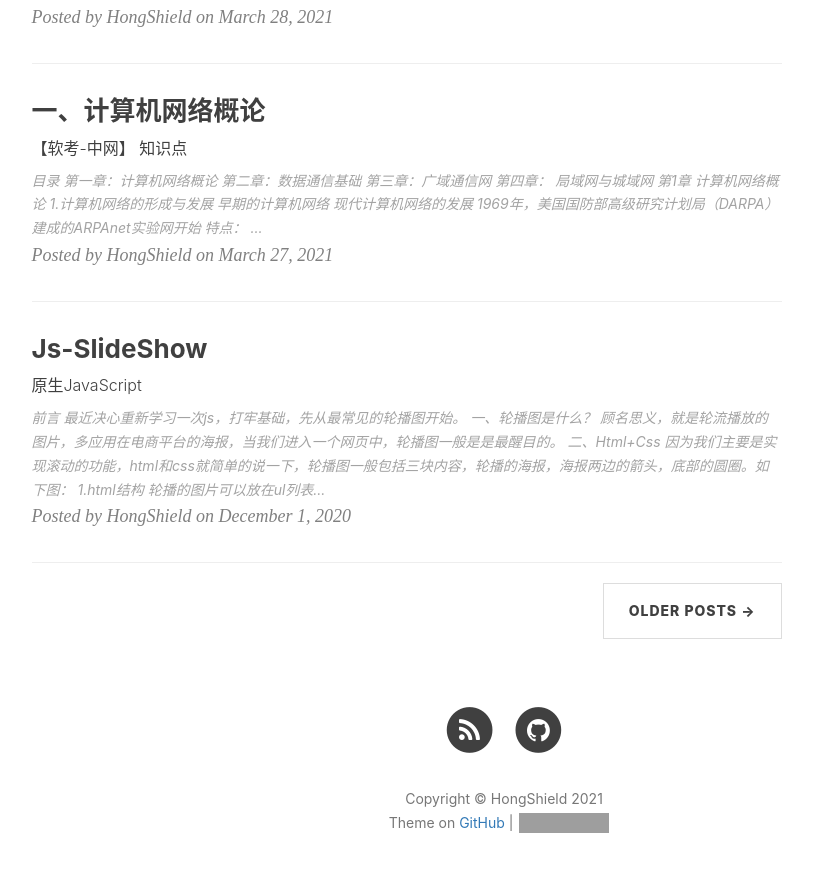
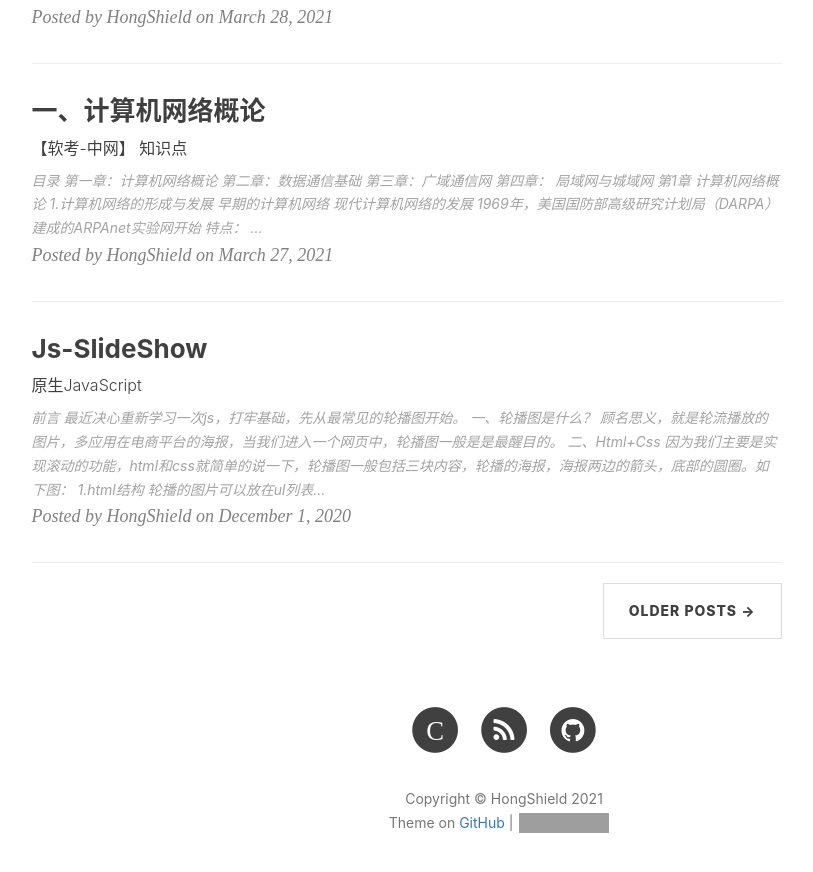
Before and after one commit to HongShield/hongshield.github.io, a Jekyll site: the page built from index.html, in a window 1280 px wide and 900 px high, scrolled down 1039 px. Shown: the top 872 px of the window, without its empty margins (136-949 px from the left). Built offline with Jekyll 4.4.1, drawn with Linux system fonts in a browser that asks for light colours; nearby versions of some CDN libraries; the list of posts is cut into pages by our own code; comment, search, counter and statistics services are not loaded; grey boxes are pictures that could not be loaded.

Commit message:
Update footer.html

```diff
--- a/_includes/footer.html
+++ b/_includes/footer.html
@@ -4,6 +4,16 @@
         <div class="row">
             <div class="col-lg-8 col-lg-offset-2 col-md-10 col-md-offset-1">
                 <ul class="list-inline text-center">
+                    {% if site.csdn_username %}
+                    <li>
+                        <a target="_blank" href="https://blog.csdn.net/{{ site.csdn_username }}">
+                            <span class="fa-stack fa-lg">
+                                <i class="fa fa-circle fa-stack-2x"></i>
+                                <i class="fa  fa-stack-1x fa-inverse">C</i>
+                            </span>
+                        </a>
+                    </li>
+                    {% endif %}
                     {% if site.RSS %}
                     <li>
                         <a href="{{ "/feed.xml" | prepend: site.baseurl }}">
@@ -57,8 +67,6 @@
                         </a>
                     </li>
                     {% endif %}
-
-
                     {% if site.facebook_username %}
                     <li>
                         <a target="_blank" href="https://www.facebook.com/{{ site.facebook_username }}">
@@ -85,14 +93,6 @@
                             <span class="fa-stack fa-lg">
                                 <i class="fa fa-circle fa-stack-2x"></i>
                                 <i class="fa fa-linkedin fa-stack-1x fa-inverse"></i>
-                            </span>
-                        </a>
-                    </li>
-                    <li>
-                        <a target="_blank" href="https://blog.csdn.net/{{ site.csdn_username }}">
-                            <span class="fa-stack fa-lg">
-                                <i class="fa fa-circle fa-stack-2x"></i>
-                                <i class="fa  fa-stack-1x fa-inverse">C</i>
                             </span>
                         </a>
                     </li>
```
